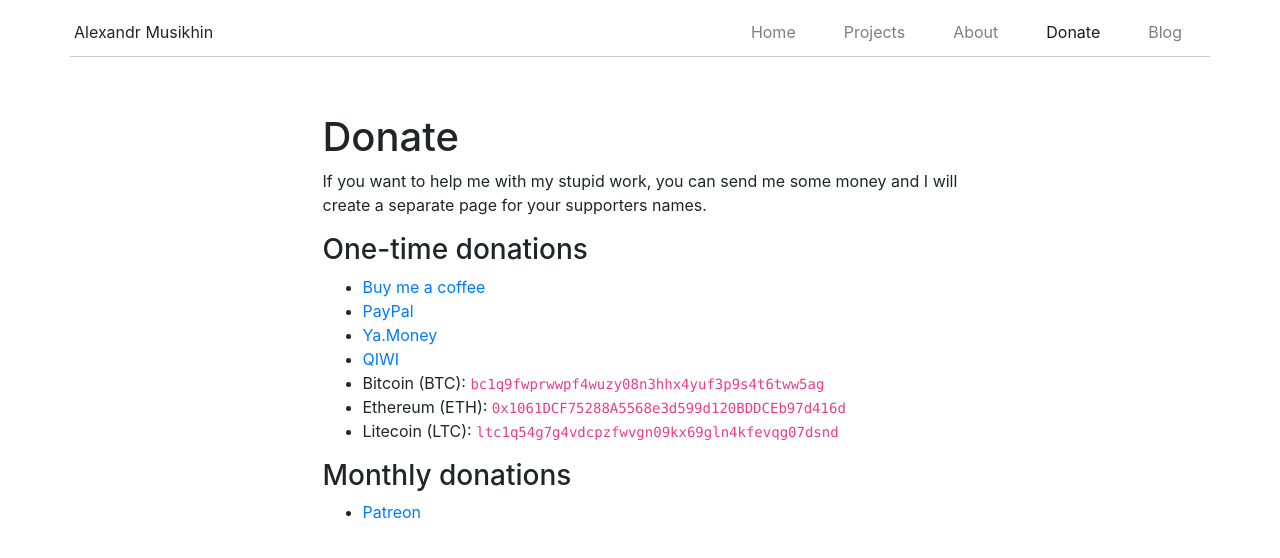
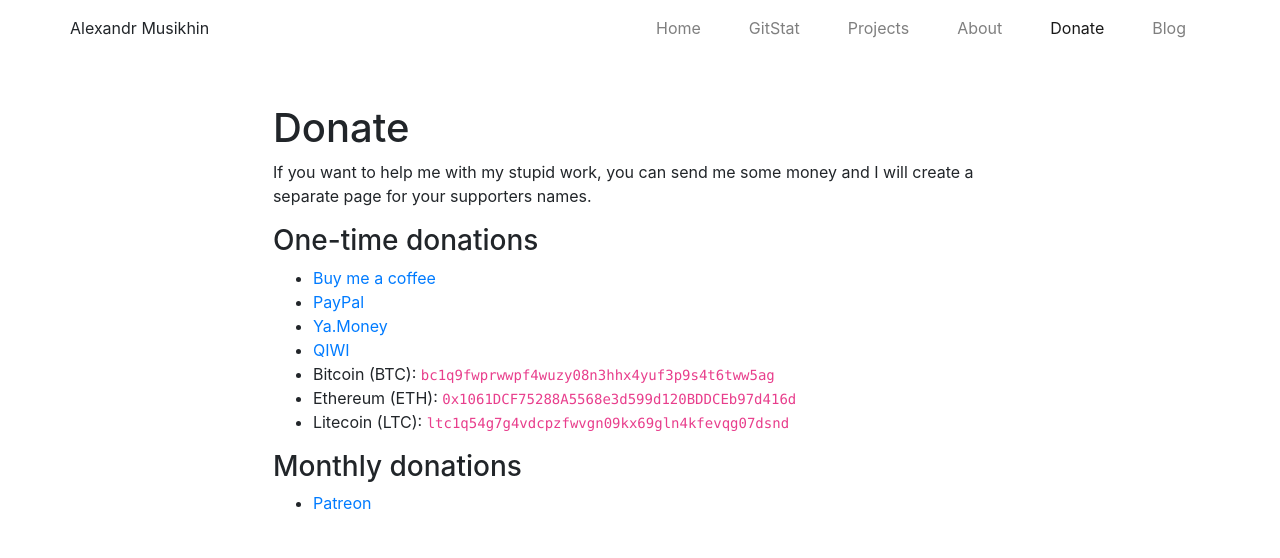
Before and after one commit to tophackr/tophackr.github.io, a Jekyll site: the page built from donate.md, in a window 1280 px wide. Shown: the top 558 px of the page. Built offline with Jekyll 4.4.1, drawn with Linux system fonts in a browser that asks for light colours; nearby versions of some CDN libraries.

Commit message:
added gitstat

```diff
--- a/_layouts/default.html
+++ b/_layouts/default.html
@@ -1,4 +1,3 @@
-<!DOCTYPE html>
 <html>
 <head>
     {%- assign title = page.title | default: 'Alexandr Musikhin' -%}
@@ -53,7 +52,7 @@
 </head>
 <body>
     <nav class="navbar navbar-expand navbar-light">
-        <div class="container flex-column flex-md-row">
+        <div class="container-fluid container-sm flex-column flex-md-row">
 
             {% if page.url == '/' %}
             <img src="{% link assets/hackr.svg %}" width="30" height="30" alt="Alexandr Musikhin">
@@ -65,6 +64,9 @@
                 <ul class="navbar-nav flex-row ml-md-auto">
                     <li class="nav-item">
                         <a class="nav-link{% if page.url == '/' %} active{% endif %}" href="{% link index.md %}">Home</a>
+                    </li>
+                    <li class="nav-item">
+                        <a class="nav-link" href="#gitstat">GitStat</a>
                     </li>
                     <li class="nav-item">
                         <a class="nav-link{% if page.name == 'projects.md' %} active{% endif %}" href="{% link projects.md %}">Projects</a>
@@ -86,14 +88,14 @@
 
         </div>
     </nav>
-
-    <div class="container-fluid container-sm">
-        {{ content }}
-    </div>
+    {{ content }}
 
     <script src="https://code.jquery.com/jquery-3.4.1.slim.min.js" crossorigin="anonymous"></script>
     <script src="https://cdn.jsdelivr.net/npm/popper.js@1.16.0/dist/umd/popper.min.js" crossorigin="anonymous"></script>
     <script src="https://stackpath.bootstrapcdn.com/bootstrap/4.4.1/js/bootstrap.min.js" crossorigin="anonymous"></script>
+    {% if page.name == 'index.md' %}
+    <script src="{% link assets/main.js %}"></script>
+    {% endif %}
     {% if page.name == 'feedback.md' %}
     <script defer src="https://js.statickit.com/statickit.js"></script>
     <script defer src="{% link assets/feedback.js %}"></script>
```
